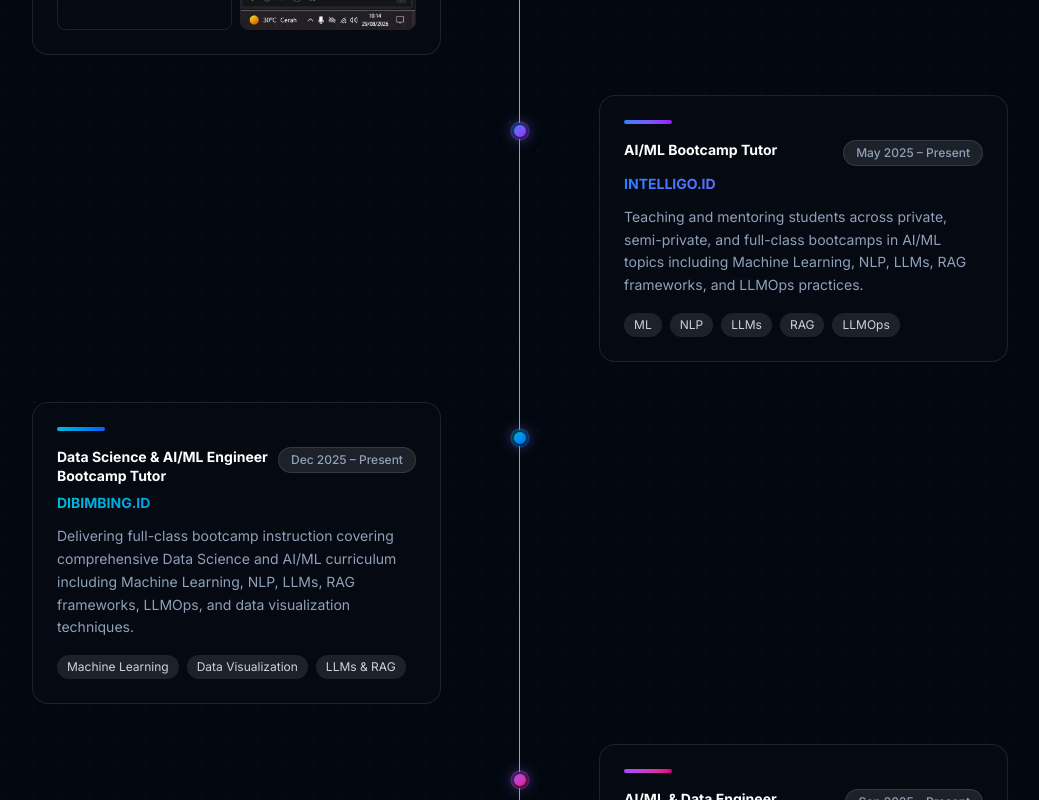
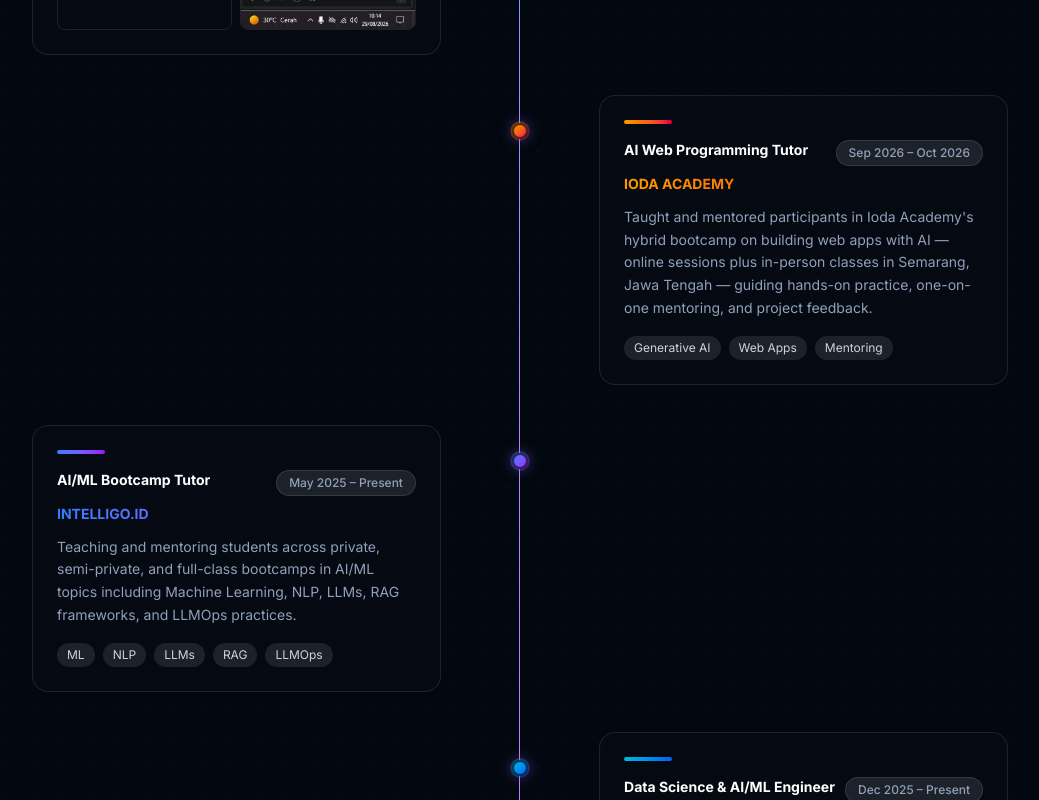
Before and after one commit to MagicDash91/web_portfolio, a Next.js app in the folder web-portfolio/: page / in a window 1280 px wide. Shown: the part 3000-3800 px from the top of the page, without its empty margins (120-1159 px from the left). Built offline with nearby package versions, Linux system fonts and the light colour scheme.

Commit message:
fix backend

```diff
--- a/web-portfolio/app/page.tsx
+++ b/web-portfolio/app/page.tsx
@@ -266,6 +266,14 @@
         height: 742,
       },
     ],
+  },
+  {
+    title: "AI Web Programming Tutor",
+    company: "IODA ACADEMY",
+    date: "Sep 2026 – Oct 2026",
+    desc: "Taught and mentored participants in Ioda Academy's hybrid bootcamp on building web apps with AI — online sessions plus in-person classes in Semarang, Jawa Tengah — guiding hands-on practice, one-on-one mentoring, and project feedback.",
+    color: "from-amber-500 to-rose-600",
+    tags: ["Generative AI", "Web Apps", "Mentoring"],
   },
   {
     title: "AI/ML Bootcamp Tutor",
@@ -656,6 +664,16 @@
     topics: ["Personal Branding", "Generative AI", "Content Strategy"],
     color: "from-sky-500 to-indigo-600",
     announcement: "https://www.instagram.com/p/DclkntsviF5/",
+  },
+  {
+    poster: "/poster6.jpeg",
+    event: "Behind Mandalika MotoGP 2026: Tech, Cyber & Digital Life in Lombok",
+    organizer: "WTS Cyber Community Talk",
+    venue: "Online (Zoom)",
+    date: "17 October 2026",
+    topics: ["AI, CCTV & Computer Vision", "Tech Behind Large-Scale Events"],
+    color: "from-fuchsia-500 to-purple-700",
+    announcement: "https://www.instagram.com/p/Dei9qzUmq9l/",
   },
 ]
 
```
Also changed, not shown: web-portfolio/public/poster6.jpeg (added).
